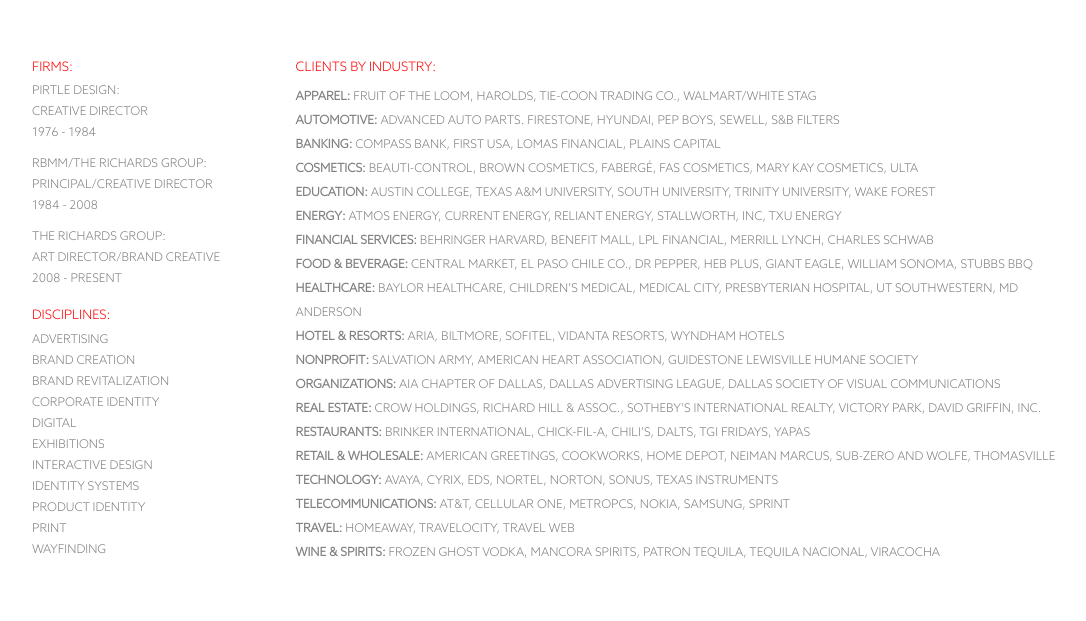
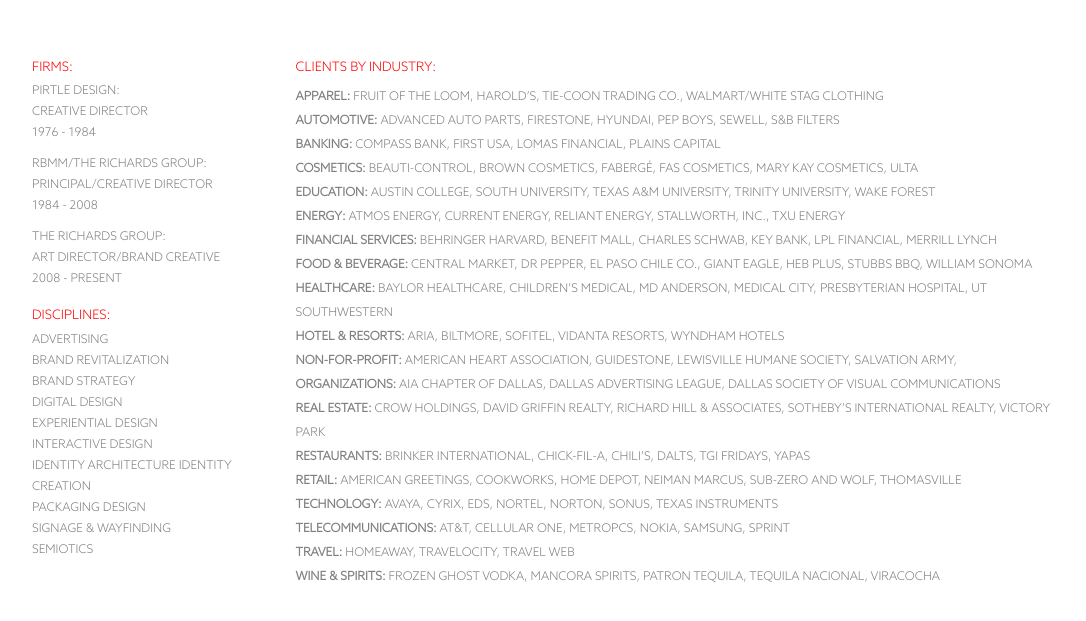
Before and after one commit to Freya83/luis, a PHP site: page / in a window 1280 px wide, after a click on "ABOUT". Shown: the part 110-731 px from the top of the page, without its empty margins (96-1182 px from the left). Run offline with PHP 8.4, Linux system fonts and the light colour scheme; some libraries are stand-ins or nearby versions.

Commit message:
updates
Signed-off-by: Susan Berry <sberry@clickherelabs.com>

```diff
--- a/css/site.css
+++ b/css/site.css
@@ -131,7 +131,7 @@
 }
 .content .slide .label {
 	color:#808080;
-	font-size: 13px;
+	font-size: 12px;
 	line-height: 20px;
 	display: block;
 	text-align: center;
--- a/index.html
+++ b/index.html
@@ -71,40 +71,40 @@
             <h3 class="disciplines">DISCIPLINES:</h3>
 
             <p>ADVERTISING<br>
-            BRAND CREATION<br>
             BRAND REVITALIZATION<br>
-            CORPORATE IDENTITY<br>
-            DIGITAL<br>
-            EXHIBITIONS<br>
+            BRAND STRATEGY<br>
+            DIGITAL DESIGN<br>
+            EXPERIENTIAL DESIGN<br>
             INTERACTIVE DESIGN<br>
-            IDENTITY SYSTEMS <br>
-            PRODUCT IDENTITY<br>
-            PRINT<br>
-            WAYFINDING</p>
+            IDENTITY ARCHITECTURE IDENTITY CREATION<br>
+            PACKAGING DESIGN<br>
+            SIGNAGE & WAYFINDING<br>
+            SEMIOTICS</p>
 
           </div>
           <div class="col-sm-12 col-md-9 ">
 
             <h3>CLIENTS BY INDUSTRY:</h3>
-            <p><strong>APPAREL:</strong>   FRUIT OF THE LOOM, HAROLDS, TIE-COON TRADING CO., WALMART/WHITE STAG<br>
-            <strong>AUTOMOTIVE:</strong>   ADVANCED AUTO PARTS. FIRESTONE, HYUNDAI, PEP BOYS, SEWELL, S&B FILTERS<br>
-            <strong>BANKING:</strong>    COMPASS BANK, FIRST USA, LOMAS FINANCIAL, PLAINS CAPITAL<br>
-            <strong>COSMETICS:</strong>    BEAUTI-CONTROL, BROWN COSMETICS, FABERGÉ, FAS COSMETICS, MARY KAY COSMETICS, ULTA<br>
-            <strong>EDUCATION:</strong>    AUSTIN COLLEGE, TEXAS A&M UNIVERSITY, SOUTH UNIVERSITY, TRINITY UNIVERSITY, WAKE FOREST<br>
-            <strong>ENERGY:</strong>    ATMOS ENERGY, CURRENT ENERGY, RELIANT ENERGY, STALLWORTH, INC, TXU ENERGY<br>
-            <strong>FINANCIAL SERVICES:</strong>   BEHRINGER HARVARD, BENEFIT MALL, LPL FINANCIAL, MERRILL LYNCH, CHARLES SCHWAB<br>
-            <strong>FOOD & BEVERAGE:</strong>   CENTRAL MARKET, EL PASO CHILE CO., DR PEPPER, HEB PLUS, GIANT EAGLE, WILLIAM SONOMA, STUBBS BBQ<br>
-            <strong>HEALTHCARE:</strong>    BAYLOR HEALTHCARE, CHILDREN’S MEDICAL, MEDICAL CITY, PRESBYTERIAN HOSPITAL, UT SOUTHWESTERN, MD ANDERSON<br>
-            <strong>HOTEL & RESORTS:</strong>   ARIA, BILTMORE, SOFITEL, VIDANTA RESORTS, WYNDHAM HOTELS<br>
-            <strong>NONPROFIT:</strong>    SALVATION ARMY, AMERICAN HEART ASSOCIATION, GUIDESTONE LEWISVILLE HUMANE SOCIETY<br>
-            <strong>ORGANIZATIONS:</strong>    AIA CHAPTER OF DALLAS, DALLAS ADVERTISING LEAGUE, DALLAS SOCIETY OF VISUAL COMMUNICATIONS<br>
-            <strong>REAL ESTATE:</strong>    CROW HOLDINGS,  RICHARD HILL & ASSOC., SOTHEBY’S INTERNATIONAL REALTY, VICTORY PARK, DAVID GRIFFIN, INC. <br>
-            <strong>RESTAURANTS:</strong>    BRINKER INTERNATIONAL, CHICK-FIL-A, CHILI’S, DALTS, TGI FRIDAYS, YAPAS<br>
-            <strong>RETAIL & WHOLESALE:</strong>    AMERICAN GREETINGS, COOKWORKS, HOME DEPOT, NEIMAN MARCUS, SUB-ZERO AND WOLFE, THOMASVILLE<br>
-            <strong>TECHNOLOGY:</strong>    AVAYA, CYRIX, EDS, NORTEL, NORTON, SONUS, TEXAS INSTRUMENTS <br>
+            <p>
+            <strong>APPAREL: </strong>   FRUIT OF THE LOOM, HAROLD’S, TIE-COON TRADING CO., WALMART/WHITE STAG CLOTHING<br>
+            <strong>AUTOMOTIVE: </strong>  ADVANCED AUTO PARTS, FIRESTONE, HYUNDAI, PEP BOYS, SEWELL, S&B FILTERS<br>
+            <strong>BANKING: </strong>   COMPASS BANK, FIRST USA, LOMAS FINANCIAL, PLAINS CAPITAL<br>
+            <strong>COSMETICS: </strong>   BEAUTI-CONTROL, BROWN COSMETICS, FABERGÉ, FAS COSMETICS, MARY KAY COSMETICS, ULTA<br>
+            <strong>EDUCATION: </strong>   AUSTIN COLLEGE, SOUTH UNIVERSITY, TEXAS A&M UNIVERSITY, TRINITY UNIVERSITY, WAKE FOREST<br>
+            <strong>ENERGY: </strong>   ATMOS ENERGY, CURRENT ENERGY, RELIANT ENERGY, STALLWORTH, INC., TXU ENERGY<br>
+            <strong>FINANCIAL SERVICES: </strong>  BEHRINGER HARVARD, BENEFIT MALL, CHARLES SCHWAB, KEY BANK, LPL FINANCIAL, MERRILL LYNCH<br>
+            <strong>FOOD & BEVERAGE:</strong>  CENTRAL MARKET, DR PEPPER, EL PASO CHILE CO., GIANT EAGLE, HEB PLUS, STUBBS BBQ, WILLIAM SONOMA<br>
+            <strong>HEALTHCARE: </strong>   BAYLOR HEALTHCARE, CHILDREN’S MEDICAL, MD ANDERSON, MEDICAL CITY, PRESBYTERIAN HOSPITAL, UT SOUTHWESTERN<br>
+            <strong>HOTEL & RESORTS: </strong>  ARIA, BILTMORE, SOFITEL, VIDANTA RESORTS, WYNDHAM HOTELS<br>
+            <strong>NON-FOR-PROFIT: </strong>   AMERICAN HEART ASSOCIATION, GUIDESTONE, LEWISVILLE HUMANE SOCIETY, SALVATION ARMY,<br>
+            <strong>ORGANIZATIONS: </strong>   AIA CHAPTER OF DALLAS, DALLAS ADVERTISING LEAGUE, DALLAS SOCIETY OF VISUAL COMMUNICATIONS<br>
+            <strong>REAL ESTATE: </strong>   CROW HOLDINGS,  DAVID GRIFFIN REALTY, RICHARD HILL & ASSOCIATES, SOTHEBY’S INTERNATIONAL REALTY, VICTORY PARK<br>
+            <strong>RESTAURANTS: </strong>   BRINKER INTERNATIONAL, CHICK-FIL-A, CHILI’S, DALTS, TGI FRIDAYS, YAPAS<br>
+            <strong>RETAIL: </strong>   AMERICAN GREETINGS, COOKWORKS, HOME DEPOT, NEIMAN MARCUS, SUB-ZERO AND WOLF, THOMASVILLE<br>
+            <strong>TECHNOLOGY: </strong>   AVAYA, CYRIX, EDS, NORTEL, NORTON, SONUS, TEXAS INSTRUMENTS <br>
             <strong>TELECOMMUNICATIONS:</strong>    AT&T, CELLULAR ONE, METROPCS, NOKIA, SAMSUNG, SPRINT<br>
-            <strong>TRAVEL:</strong> </strong>    HOMEAWAY, TRAVELOCITY, TRAVEL WEB<br>
-            <strong>WINE & SPIRITS:</strong>    FROZEN GHOST VODKA, MANCORA SPIRITS, PATRON TEQUILA, TEQUILA NACIONAL, VIRACOCHA</p>
+            <strong>TRAVEL:</strong>    HOMEAWAY, TRAVELOCITY, TRAVEL WEB<br>
+            <strong>WINE & SPIRITS:</strong>  FROZEN GHOST VODKA, MANCORA SPIRITS, PATRON TEQUILA, TEQUILA NACIONAL, VIRACOCHA </p>
 
           </div>
         </div>
@@ -179,10 +179,10 @@
           <span class="label">SUNFISH SPORT FISHING CHARTERS<span class="hidden-xs"> &nbsp;&nbsp;|&nbsp;&nbsp;</span><br class="visible-xs"> YAPAS HEALTH RESTAURANT <span class="hidden-xs"> &nbsp;&nbsp;|&nbsp;&nbsp;</span><br class="visible-xs">  AFI FILM FESTIVAL<span class="hidden-xs"> &nbsp;&nbsp;|&nbsp;&nbsp;</span><br class="visible-xs"> STUBB’S LEGENDARY KITCHENS</span>
         </div>
         <div class="slide">
-          <img src="/images/marks/9.jpg"/><span class="label">LEMMON GRASS THAI CUISINE<span class="hidden-xs"> &nbsp;&nbsp;|&nbsp;&nbsp;</span><br class="visible-xs"> SERRANOS SPANISH FUSION <span class="hidden-xs"> &nbsp;&nbsp;|&nbsp;&nbsp;</span><br class="visible-xs">  BLOSSOM ASIAN CUISINE<span class="hidden-xs"> &nbsp;&nbsp;|&nbsp;&nbsp;</span><br class="visible-xs"> JEAN PHILLIPE FRENCH PASTRIES</span>
+          <img src="/images/marks/10.jpg"/><span class="label">MEDICAL CITY <span class="hidden-xs"> &nbsp;&nbsp;|&nbsp;&nbsp;</span><br class="visible-xs">  NIGHT & DAY PHOTOGRAPHY EXHIBIT <span class="hidden-xs"> &nbsp;&nbsp;|&nbsp;&nbsp;</span><br class="visible-xs">  VIRACOCHA MARTINI MASTERS <span class="hidden-xs"> &nbsp;&nbsp;|&nbsp;&nbsp;</span><br class="visible-xs">  JOEY BELLADONNA</span>
         </div>
         <div class="slide">
-          <img src="/images/marks/10.jpg"/><span class="label">MEDICAL CITY <span class="hidden-xs"> &nbsp;&nbsp;|&nbsp;&nbsp;</span><br class="visible-xs">  NIGHT & DAY PHOTOGRAPHY EXHIBIT <span class="hidden-xs"> &nbsp;&nbsp;|&nbsp;&nbsp;</span><br class="visible-xs">  VIRACOCHA MARTINI MASTERS <span class="hidden-xs"> &nbsp;&nbsp;|&nbsp;&nbsp;</span><br class="visible-xs">  JOEY BELLADONNA</span>
+          <img src="/images/marks/9.jpg"/><span class="label">LEMMON GRASS THAI CUISINE<span class="hidden-xs"> &nbsp;&nbsp;|&nbsp;&nbsp;</span><br class="visible-xs"> SERRANOS SPANISH FUSION <span class="hidden-xs"> &nbsp;&nbsp;|&nbsp;&nbsp;</span><br class="visible-xs">  BLOSSOM ASIAN CUISINE<span class="hidden-xs"> &nbsp;&nbsp;|&nbsp;&nbsp;</span><br class="visible-xs"> JEAN PHILLIPE FRENCH PASTRIES</span>
         </div>
       </div>
 
```
Also changed, not shown: images/marks/5.jpg.
